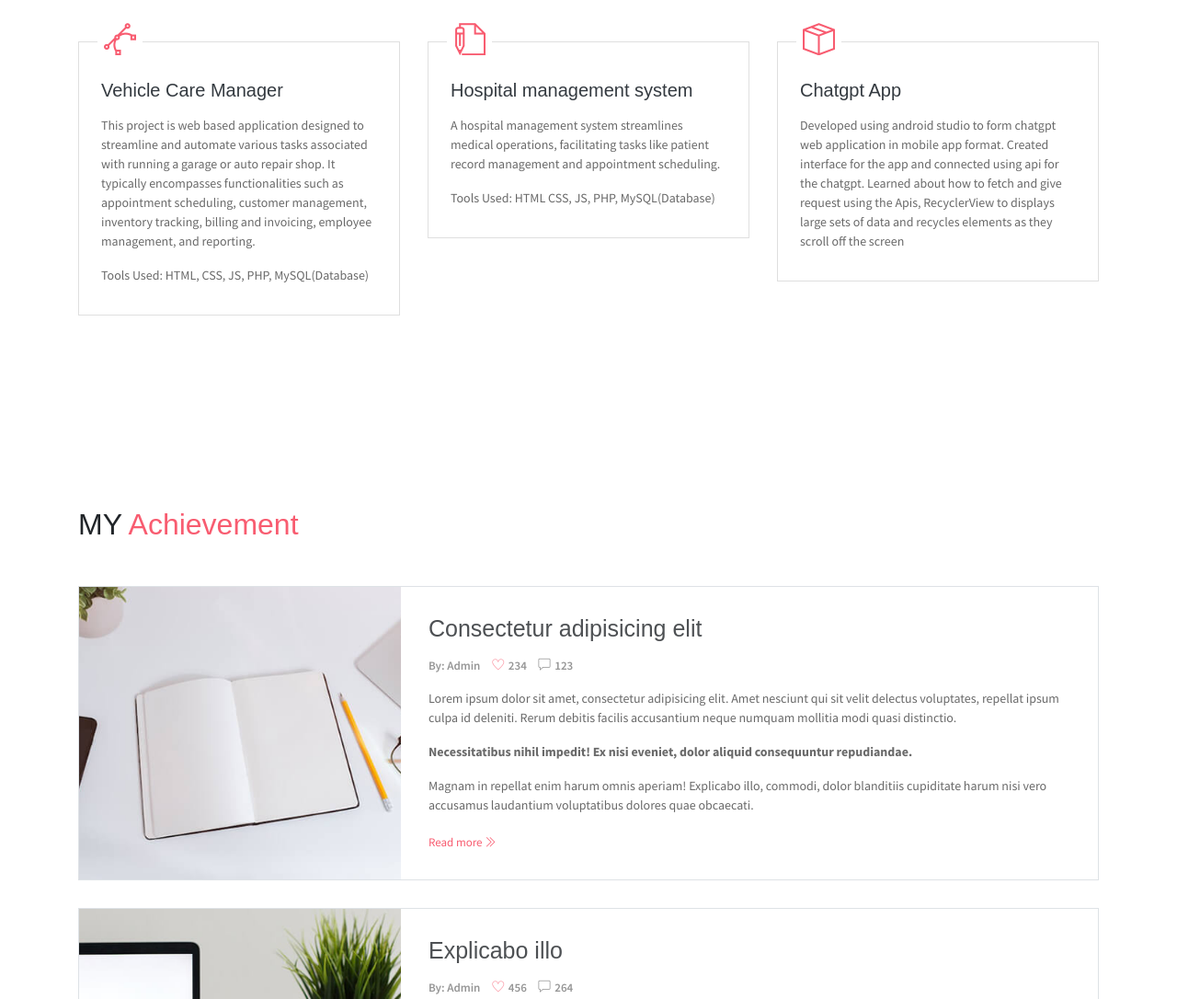
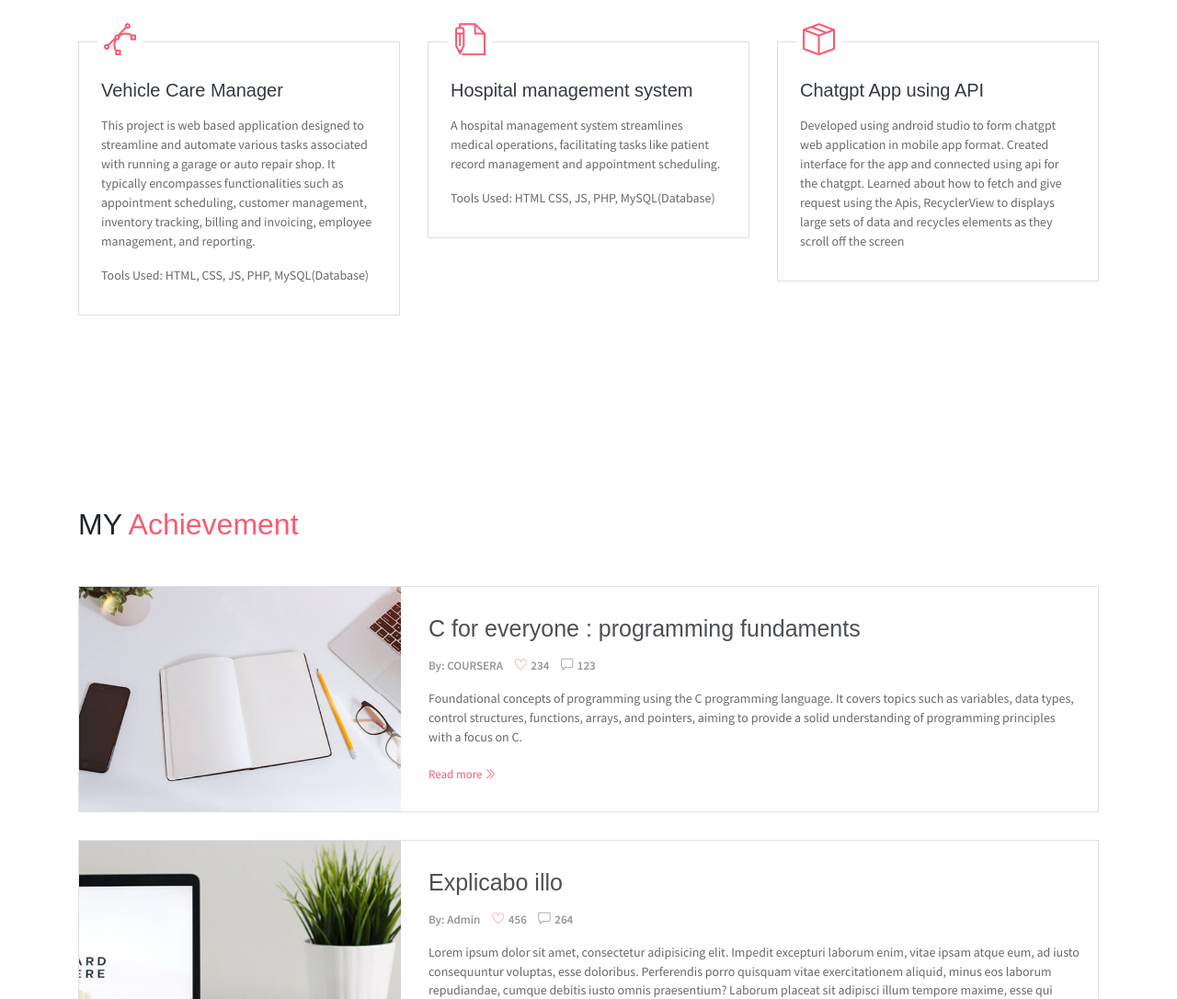
Before and after one commit to karloshyadav/portfolio-main, a website: page public_html/index.html in a window 1280 px wide. Shown: the part 2142-3228 px from the top of the page at 92% size. Drawn offline with Linux system fonts and the light colour scheme; some packages are replaced by stand-ins of ours.

Commit message:
Update index.html

```diff
--- a/public_html/index.html
+++ b/public_html/index.html
@@ -264,7 +264,7 @@
                             <i class="ti-package text-danger" aria-hidden="true"></i>
                         </div>
                         <div class="card-body px-4 py-3">
-                            <h5 class="mb-3 card-title text-dark">Chatgpt App</h5>
+                            <h5 class="mb-3 card-title text-dark">Chatgpt App using API</h5>
                             <P class="subtitle">Developed using android studio to form chatgpt web application in mobile app format.
                                 Created interface for the app and connected using api for the chatgpt.
                                 Learned about how to fetch and give request using the Apis,
@@ -289,18 +289,17 @@
                         <img src="assets/imgs/blog1.jpg" alt="Download free bootstrap 4 landing page, free boootstrap 4 templates, Download free bootstrap 4.1 landing page, free boootstrap 4.1.1 templates, meyawo Landing page">
                     </div>
                     <div class="content-holder">
-                        <h6 class="title">Consectetur adipisicing elit</h6>
+                        <h6 class="title">C for everyone : programming fundaments</h6>
 
                         <p class="post-details">
-                            <a href="#">By: Admin</a>
+                            <a href="#">By: COURSERA</a>
                             <a href="#"><i class="ti-heart text-danger"></i> 234</a>
                             <a href="#"><i class="ti-comment"></i> 123</a>
                         </p>
 
-                        <p>Lorem ipsum dolor sit amet, consectetur adipisicing elit. Amet nesciunt qui sit velit delectus voluptates, repellat ipsum culpa id deleniti. Rerum debitis facilis accusantium neque numquam mollitia modi quasi distinctio.</p>
+                        <p>Foundational concepts of programming using the C programming language. It covers topics such as variables, data types, control structures, functions, arrays, and pointers, aiming to provide a solid understanding of programming principles with a focus on C.</p>
 
-                        <p><b>Necessitatibus nihil impedit! Ex nisi eveniet, dolor aliquid consequuntur repudiandae.</b></p>
-                        <p>Magnam in repellat enim harum omnis aperiam! Explicabo illo, commodi, dolor blanditiis cupiditate harum nisi vero accusamus laudantium voluptatibus dolores quae obcaecati.</p>
+
 
                         <a href="#" class="read-more">Read more <i class="ti-angle-double-right"></i></a>
                     </div>
```
